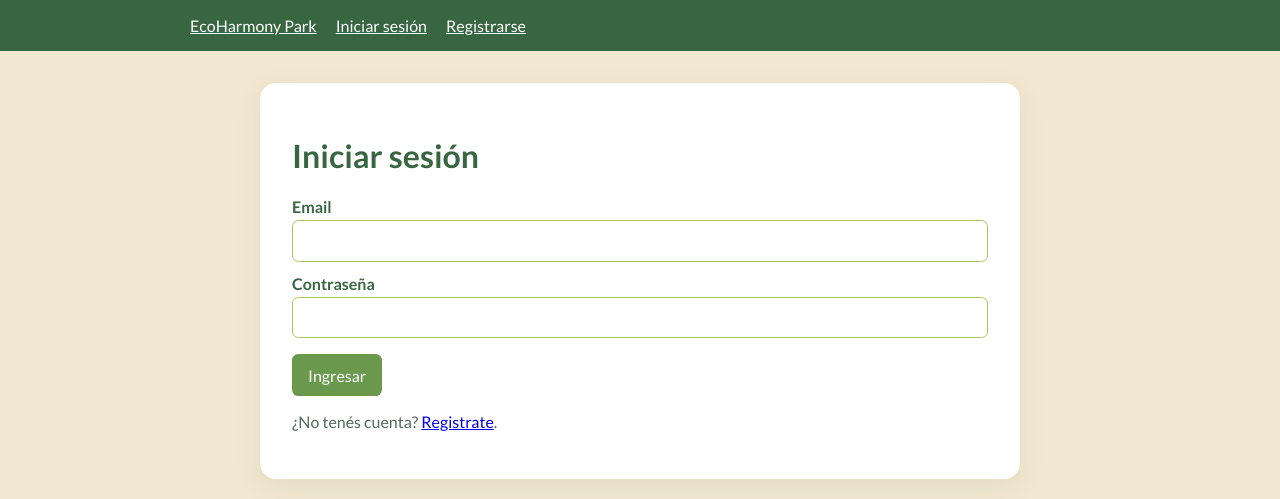
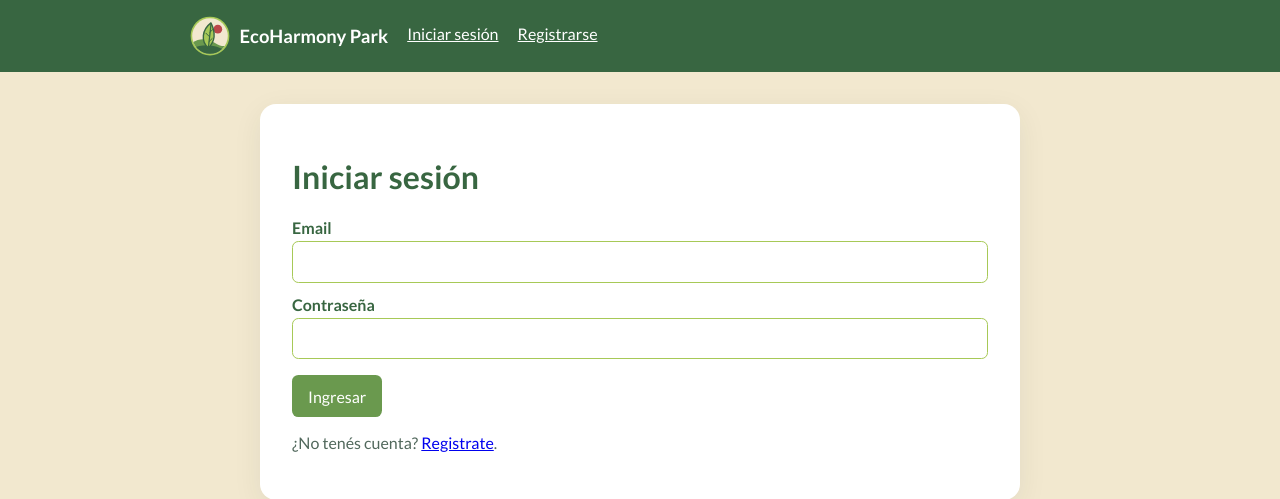
Before and after one commit to angela2022A/ISW_Repo_G3, a Django app: page /iniciar-sesion/ in a window 1280 px wide. Shown: the top 499 px of the page. Run offline with Django 4.2, Linux system fonts and the light colour scheme.

Commit message:
TP6 GREEN: agrego el logo de EcoHarmony Park al encabezado

```diff
--- a/Trabajos_Practicos_Grupales/Test_Driven_Development/tp6-tdd-ecoharmony/src/ecoharmony/templates/ecoharmony/base.html
+++ b/Trabajos_Practicos_Grupales/Test_Driven_Development/tp6-tdd-ecoharmony/src/ecoharmony/templates/ecoharmony/base.html
@@ -12,6 +12,8 @@
     body { margin: 0; }
     header { background: #386641; color: white; padding: 1rem max(1.25rem, calc((100% - 900px) / 2)); }
     header a { color: white; margin-right: 1rem; }
+    header .marca { display: inline-flex; align-items: center; gap: .6rem; font-weight: 700; font-size: 1.15rem; text-decoration: none; vertical-align: middle; }
+    .logo-icono { width: 2.5rem; height: 2.5rem; flex: none; }
     header .logout-form { display: inline; }
     header .logout-form button { margin: 0 0 0 1rem; padding: .35rem .6rem; }
     main { box-sizing: border-box; width: min(100% - 2rem, 760px); margin: 2rem auto; background: white; padding: 2rem; border-radius: 1rem; box-shadow: 0 8px 30px #17352b12; }
@@ -35,7 +37,7 @@
 </head>
 <body>
   <header>
-    <a href="/">EcoHarmony Park</a>
+    <a href="/" class="marca">{% include "ecoharmony/logo.svg" %}<span>EcoHarmony Park</span></a>
     {% if user.is_authenticated %}
       <a href="/comprar-entradas/">Comprar entradas</a>
       <span>{{ user.email }}</span>
```
Also changed, not shown: Trabajos_Practicos_Grupales/Test_Driven_Development/tp6-tdd-ecoharmony/src/ecoharmony/templates/ecoharmony/logo.svg (added).
